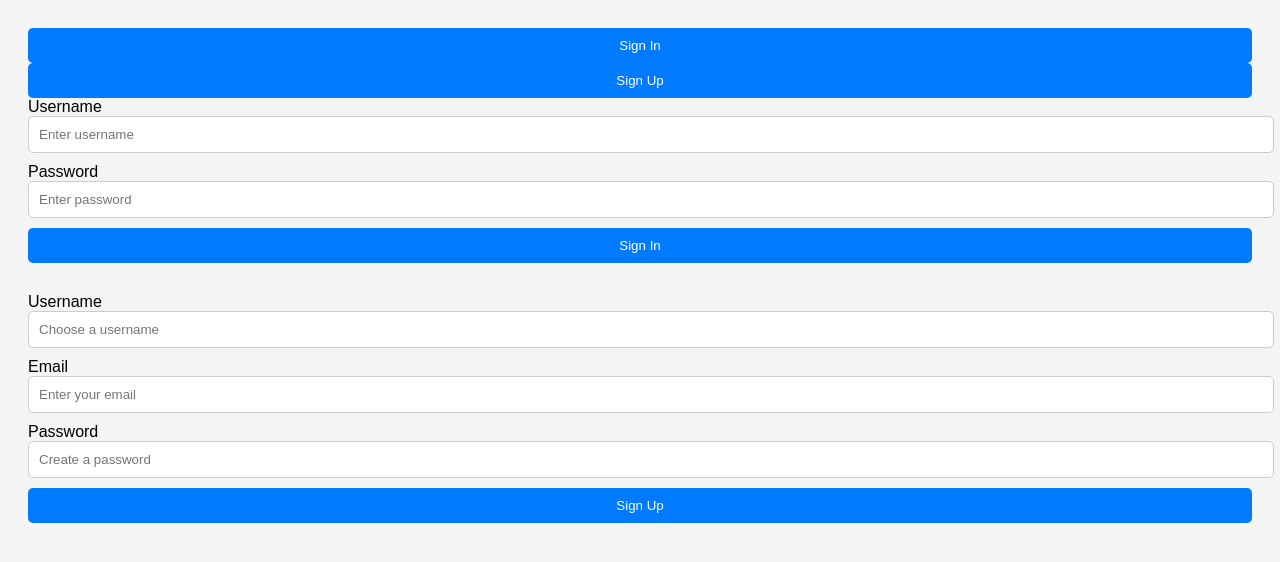
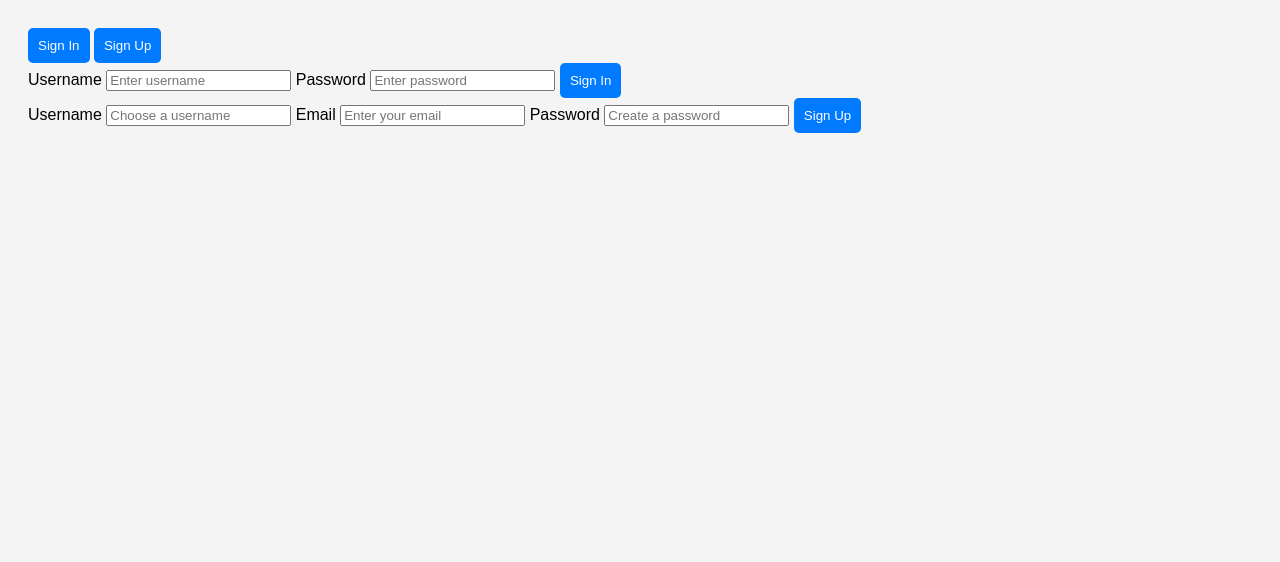
Before and after one commit to kellenyen1126-bot/online-store-app, a plain HTML site: page login.html in a window 1280 px wide. Drawn offline with Linux system fonts and the light colour scheme.

Commit message:
Refactor styles for form and add list styles
Removed form styles and added styles for unordered list and list items.

```diff
--- a/style.css
+++ b/style.css
@@ -9,21 +9,16 @@ h1 {
   margin-bottom: 20px;
 }
 
-form {
-  margin-bottom: 30px;
+ul {
+  list-style: none;
+  padding: 0;
 }
 
-input {
-  display: block;
-  width: 100%;
-  padding: 10px;
+li {
   margin-bottom: 10px;
-  border: 1px solid #ccc;
-  border-radius: 5px;
 }
 
 button {
-  width: 100%;
   background-color: #007bff;
   color: white;
   border: none;
```
